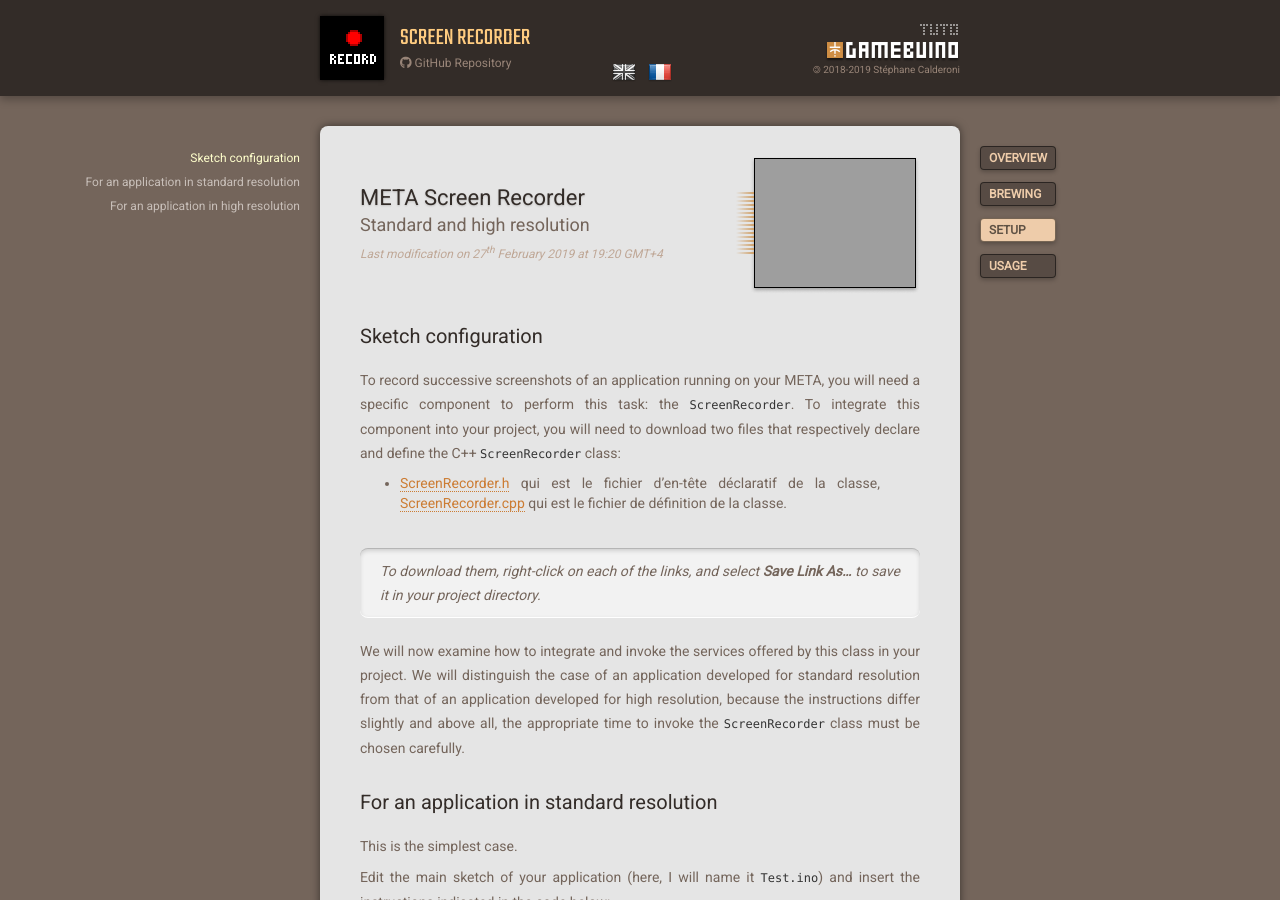
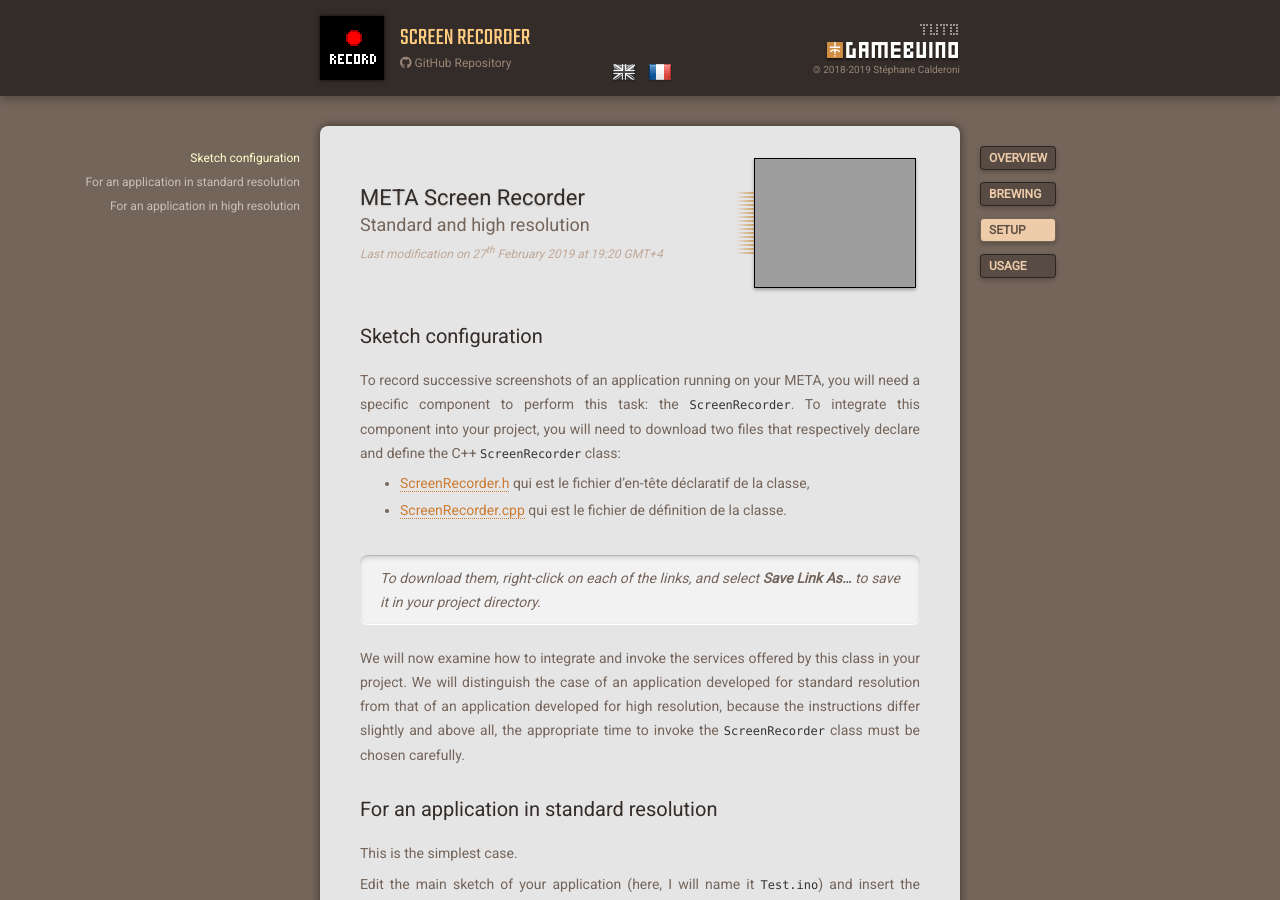
Before and after one commit to m1cr0lab-gamebuino/gb-meta-screen-recorder, a Jekyll site: the page built from docs/en/setup.md, in a window 1280 px wide and 900 px high. Built offline with Jekyll 4.4.1, drawn with Linux system fonts in a browser that asks for light colours; nearby versions of some CDN libraries; grey boxes are pictures that could not be loaded.

```diff
--- a/docs/en/setup.md
+++ b/docs/en/setup.md
@@ -12,7 +12,7 @@ lang-ref: setup
 To record successive screenshots of an application running on your META, you will need a specific component to perform this task: the `ScreenRecorder`. To integrate this component into your project, you will need to download two files that respectively declare and define the C++ `ScreenRecorder` class:
 
 - [ScreenRecorder.h](https://raw.githubusercontent.com/iw4rr10r/gb-meta-screen-recorder/master/sources/ScreenRecorder.h) qui est le fichier d'en-tête déclaratif de la classe,
-[ScreenRecorder.cpp](https://raw.githubusercontent.com/iw4rr10r/gb-meta-screen-recorder/master/sources/ScreenRecorder.cpp) qui est le fichier de définition de la classe.
+- [ScreenRecorder.cpp](https://raw.githubusercontent.com/iw4rr10r/gb-meta-screen-recorder/master/sources/ScreenRecorder.cpp) qui est le fichier de définition de la classe.
 
 > To download them, right-click on each of the links, and select **Save Link As...** to save it in your project directory.
 
```
Also changed, not shown: docs/fr/configuration.md (+1 -1 lines).
